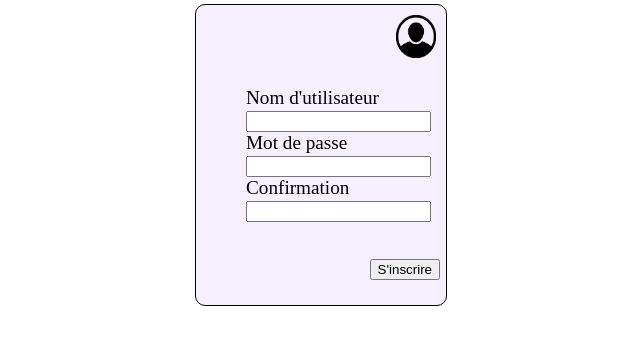
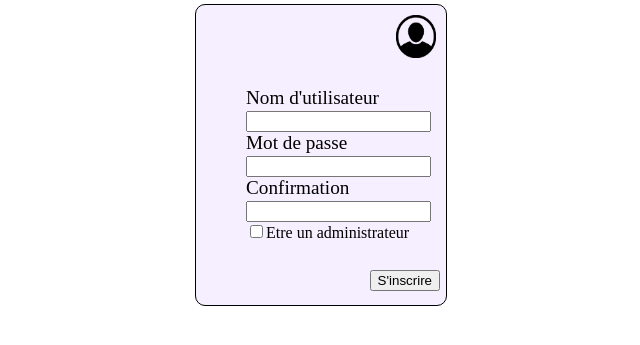
Before and after one commit to paullouppe/WEB_Projet_groupe13, a PHP site: page /creation.html in a window 1280 px wide. Shown: the part 139-484 px from the top of the page, without its empty margins (324-964 px from the left). Run offline with PHP 8.4, Linux system fonts and the light colour scheme.

Commit message:
ajout checkbox admin

```diff
--- a/app/creation.html
+++ b/app/creation.html
@@ -30,6 +30,9 @@
             <input type="password" id="password2" name="mdp2"/>
           </div>
         </div>
+        <div id="adminDiv">
+          <input type="checkbox" id="admin" value="admin" name="admin"/><label for="admin">Etre un administrateur</label>
+        </div>
         <div id="inscription">
           <input type="submit" value="S'inscrire" />
         </div>
--- a/app/style/main.css
+++ b/app/style/main.css
@@ -53,10 +53,16 @@ header{
   margin: auto;
   margin-left: 50px;
   margin-top: 25px;
+}
+#cred{
   font-size: 120%;
 }
+#adminDiv{
+  font-size: 100%;
+}
+
 #inscription{
-  margin-top: 35px;
+  margin-top: 28px;
   margin-right: 6px;
   float: right;
 }
```
